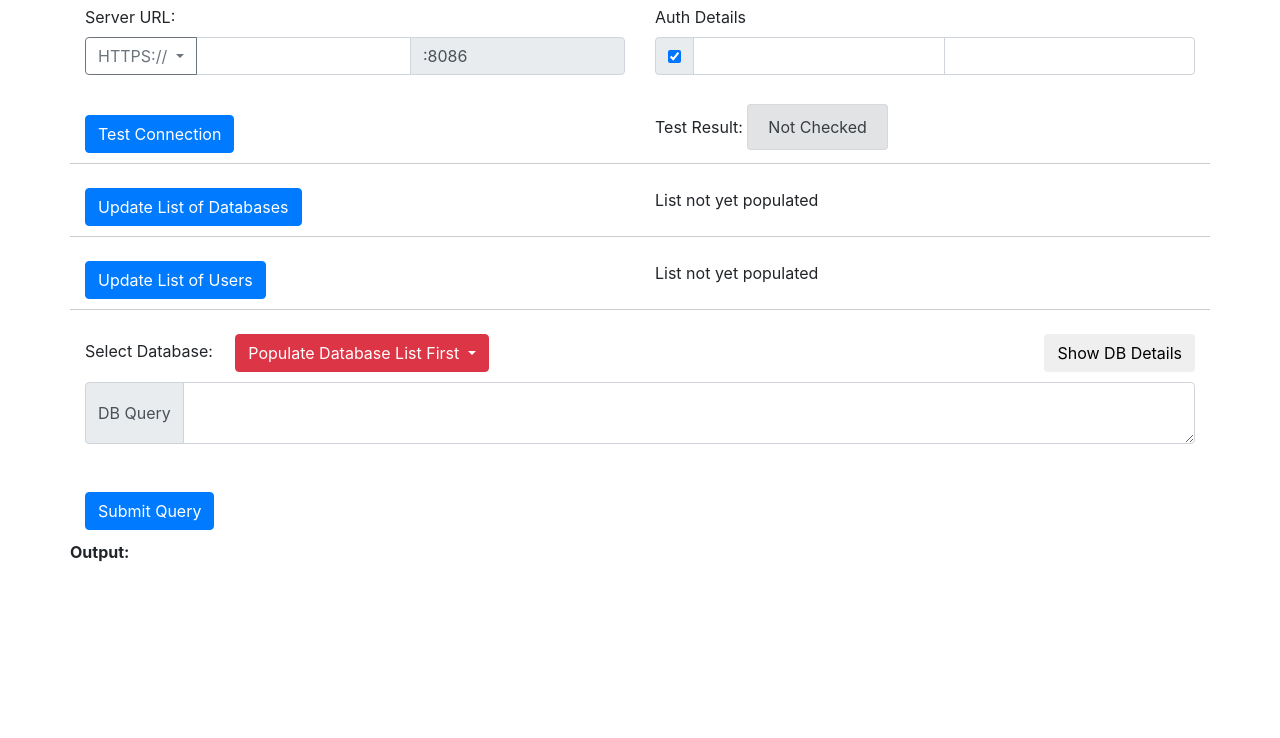
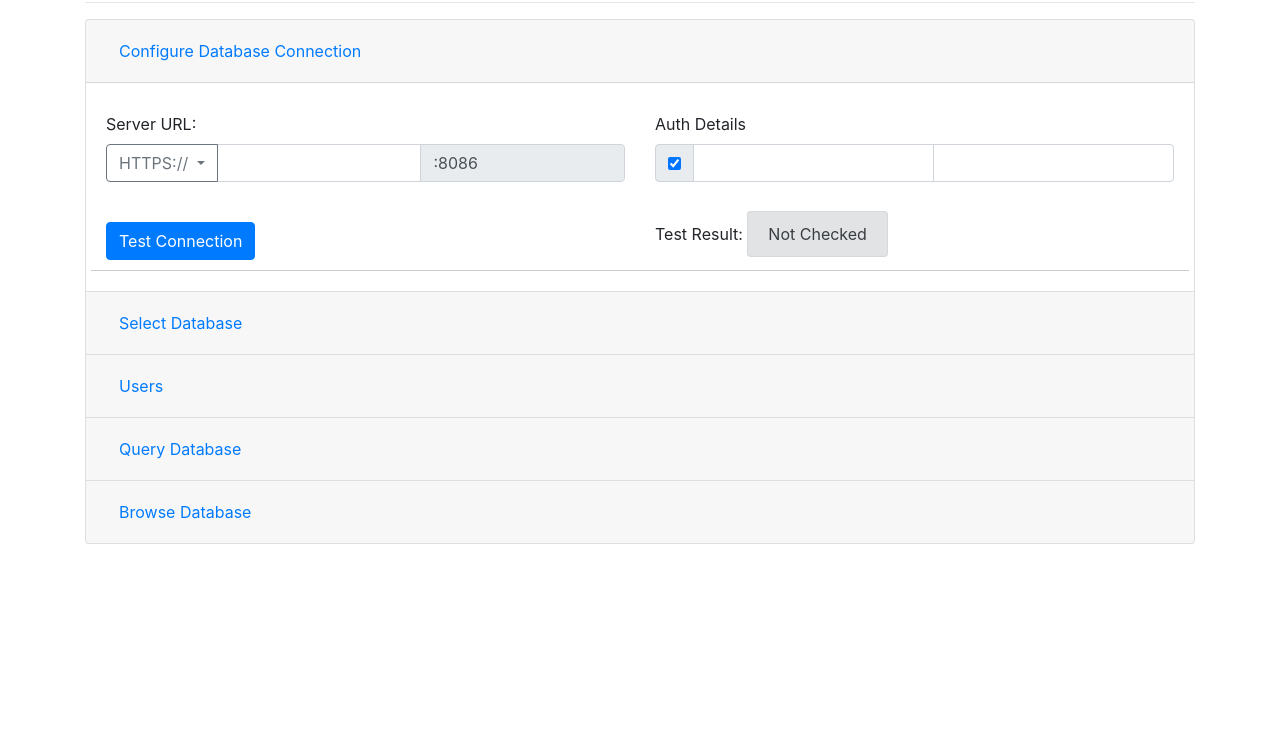
Before and after one commit to unixhead/InfluxSPA, a plain HTML site: page index.html in a window 1280 px wide. Shown: the part 62-800 px from the top of the page. Drawn offline with nearby package versions, Linux system fonts and the light colour scheme.

Commit message:
New version
Broke page down into sections which are hidden when not in use, created separate browser and raw query sections. Various other fixes

```diff
--- a/index.html
+++ b/index.html
@@ -7,14 +7,9 @@
 
   <title>InfluxDB Interface</title>
 
-
-  <link rel="stylesheet" href="https://maxcdn.bootstrapcdn.com/bootstrap/4.0.0/css/bootstrap.min.css" integrity="sha384-Gn5384xqQ1aoWXA+058RXPxPg6fy4IWvTNh0E263XmFcJlSAwiGgFAW/dAiS6JXm" crossorigin="anonymous">
-  <script
-			  src="https://code.jquery.com/jquery-3.6.0.js"
-			  integrity="sha256-H+K7U5CnXl1h5ywQfKtSj8PCmoN9aaq30gDh27Xc0jk="
-			  crossorigin="anonymous"></script>
-  <script src="https://cdnjs.cloudflare.com/ajax/libs/popper.js/1.12.9/umd/popper.min.js" integrity="sha384-ApNbgh9B+Y1QKtv3Rn7W3mgPxhU9K/ScQsAP7hUibX39j7fakFPskvXusvfa0b4Q" crossorigin="anonymous"></script>
-  <script src="https://maxcdn.bootstrapcdn.com/bootstrap/4.0.0/js/bootstrap.min.js" integrity="sha384-JZR6Spejh4U02d8jOt6vLEHfe/JQGiRRSQQxSfFWpi1MquVdAyjUar5+76PVCmYl" crossorigin="anonymous"></script>
+  <link rel="stylesheet" href="https://cdn.jsdelivr.net/npm/bootstrap@4.6.0/dist/css/bootstrap.min.css" integrity="sha384-B0vP5xmATw1+K9KRQjQERJvTumQW0nPEzvF6L/Z6nronJ3oUOFUFpCjEUQouq2+l" crossorigin="anonymous">
+  <script src="https://code.jquery.com/jquery-3.6.0.js" integrity="sha256-H+K7U5CnXl1h5ywQfKtSj8PCmoN9aaq30gDh27Xc0jk=" crossorigin="anonymous"></script>
+  <script src="https://cdn.jsdelivr.net/npm/bootstrap@4.6.0/dist/js/bootstrap.bundle.min.js" integrity="sha384-Piv4xVNRyMGpqkS2by6br4gNJ7DXjqk09RmUpJ8jgGtD7zP9yug3goQfGII0yAns" crossorigin="anonymous"></script>
 
 </head>
 <body>
@@ -22,10 +17,25 @@
     <header class="compact">
         <h1><a href="#">InfluxDB Interface</a></h1>
     </header>
+<hr>
+
+<div class="accordion" id="accordionExample">
+    <div class="card">
+      <div class="card-header" id="headingOne">
+        <h2 class="mb-0">
+          <button class="btn btn-link btn-block text-left" type="button" data-toggle="collapse" data-target="#collapseOne" aria-expanded="true" aria-controls="collapseOne">
+            Configure Database Connection
+          </button>
+        </h2>
+      </div>
+
+      <div id="collapseOne" class="collapse show" aria-labelledby="headingOne" data-parent="#accordionExample">
+        <div class="card-body">
 
 
 
-    <div class="row" style="border-top: 1px solid #ccc; padding-top: 10px;">
+            <div class="ifxconnection">
+                <div class="row" style="padding-top: 10px;">
                     <div class="col-6">
                         <label for="databasehost">Server URL:</label>
                         <div class="input-group mb-3">
@@ -72,8 +82,25 @@
                         Test Result: <span class="alert alert-secondary" role="alert" id="testResult">Not Checked</span>
                     </div>
                </div>
+            </div>
 
-   <br>
+
+
+        </div>
+      </div>
+    </div>
+    <div class="card">
+      <div class="card-header" id="headingTwo">
+        <h2 class="mb-0">
+          <button class="btn btn-link btn-block text-left collapsed" type="button" data-toggle="collapse" data-target="#collapseTwo" aria-expanded="false" aria-controls="collapseTwo">
+            Select Database <span id="selectdbspan"></span>
+          </button>
+        </h2>
+      </div>
+      <div id="collapseTwo" class="collapse" aria-labelledby="headingTwo" data-parent="#accordionExample">
+        <div class="card-body">
+
+
             <div class="row" style="border-bottom: 1px solid #ccc; padding-bottom: 10px;">
                 <div class="col">
                     <button type="button" class="btn btn-primary" id="getdatabases">Update List of Databases</button>
@@ -83,7 +110,22 @@
                 </div>
             </div>
 
-   <br>
+
+
+        </div>
+      </div>
+    </div>
+    <div class="card">
+      <div class="card-header" id="headingThree">
+        <h2 class="mb-0">
+          <button class="btn btn-link btn-block text-left collapsed" type="button" data-toggle="collapse" data-target="#collapseThree" aria-expanded="false" aria-controls="collapseThree">
+            Users
+          </button>
+        </h2>
+      </div>
+      <div id="collapseThree" class="collapse" aria-labelledby="headingThree" data-parent="#accordionExample">
+        <div class="card-body">
+
             <div class="row" style="border-bottom: 1px solid #ccc; padding-bottom: 10px;">
                 <div class="col">
                     <button type="button" class="btn btn-primary" id="getusers">Update List of Users</button>
@@ -93,24 +135,22 @@
                 </div>
             </div>
 
-   <br>
-   <div class="row" style="padding-bottom: 10px;">
-    <div class="col-6">
-        <label for="dropdowndbbutton">Select Database:</label> &nbsp;&nbsp;&nbsp;
-        <div class="btn-group">
-            <button type="button" id="dropdowndbbutton" class="btn btn-danger dropdown-toggle" data-toggle="dropdown" aria-haspopup="true" aria-expanded="false">
-            Populate Database List First
-            </button>
-            <div class="dropdown-menu" id="dbmenu">
         </div>
       </div>
     </div>
-    <div class="col-6">
-      <span class="float-right">
-        <button type="button" class="btn btn-default" id="showtabledetails">Show DB Details</button>
-      </span>
+
+
+    <div class="card">
+        <div class="card-header" id="headingFour">
+          <h2 class="mb-0">
+            <button class="btn btn-link btn-block text-left collapsed" type="button" data-toggle="collapse" data-target="#collapseFour" aria-expanded="false" aria-controls="collapseThree">
+              Query Database
+            </button>
+          </h2>
         </div>
-   </div>
+        <div id="collapseFour" class="collapse" aria-labelledby="headingFour" data-parent="#accordionExample">
+          <div class="card-body">
+
 
 
 
@@ -137,6 +177,63 @@
                     <span id="queryresults"></span>
                </div>
 
+          </div>
+        </div>
+      </div>
+
+      <div class="card">
+        <div class="card-header" id="headingBrowse">
+          <h2 class="mb-0">
+            <button class="btn btn-link btn-block text-left collapsed" type="button" data-toggle="collapse" data-target="#collapseBrowse" aria-expanded="false" aria-controls="collapseThree">
+                Browse Database
+            </button>
+          </h2>
+        </div>
+        <div id="collapseBrowse" class="collapse" aria-labelledby="headingXXX" data-parent="#accordionExample">
+          <div class="card-body">
+
+            <div class="row">
+                  <button type="button" class="btn btn-primary" id="showmeasurements">Show Measurements</button>
+            </div>
+                  <div class="row" style="padding-top: 10px;">
+                    <span id="browsewait"></span>
+                    <span id="browseoutput"></span>
+               </div>
+
+          </div>
+        </div>
+      </div>
+
+
+      <!--
+      <div class="card">
+        <div class="card-header" id="headingXXX">
+          <h2 class="mb-0">
+            <button class="btn btn-link btn-block text-left collapsed" type="button" data-toggle="collapse" data-target="#collapseXXX" aria-expanded="false" aria-controls="collapseThree">
+              Template
+            </button>
+          </h2>
+        </div>
+        <div id="collapseXXX" class="collapse" aria-labelledby="headingXXX" data-parent="#accordionExample">
+          <div class="card-body">
+
+           TEMPLATE BODY
+
+          </div>
+        </div>
+      </div>
+      -->
+
+
+  </div>
+
+
+
+
+
+
+
+
 
 </div>
 
```
Lines whose indentation alone changed are shown as unchanged.
